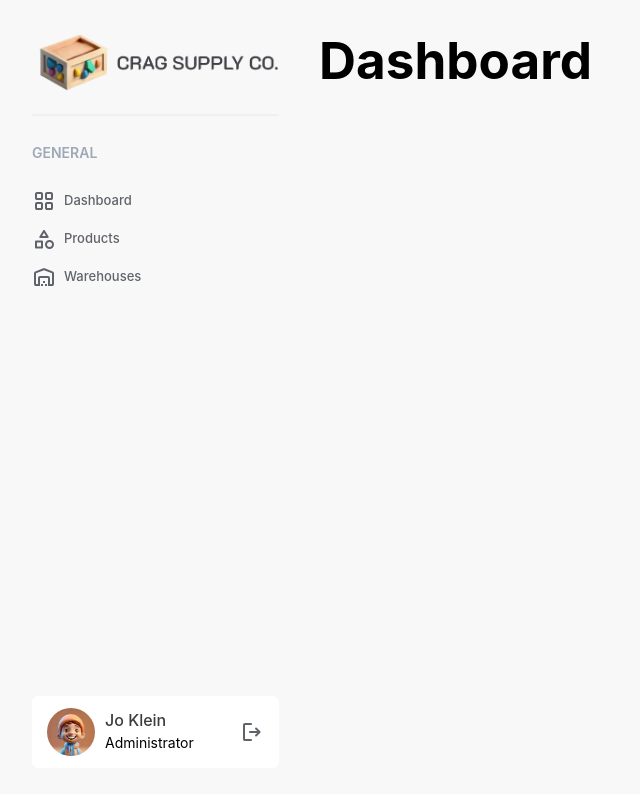
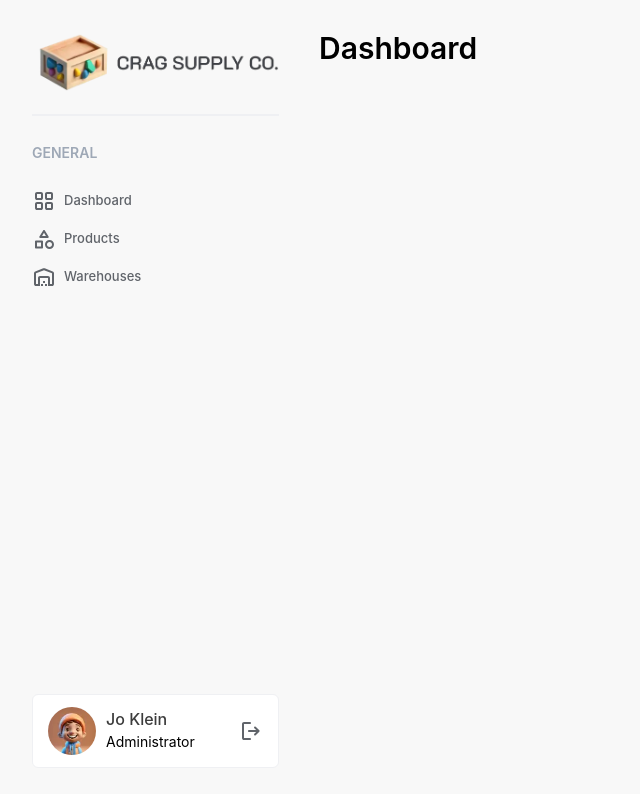
Before and after one commit to brittshook/inventory-mgmt-p1, a React (Vite) app in the folder frontend/: page / in a window 1280 px wide. Shown: the top 794 px of the page, without its empty margins (0-640 px from the left). Built offline with nearby package versions, Linux system fonts and the light colour scheme; no server answers.

Commit message:
update accent color

```diff
--- a/frontend/src/index.css
+++ b/frontend/src/index.css
@@ -13,8 +13,9 @@
   --text-color-primary-light: #9ea8b6;
   --text-color-secondary-medium: #60646a;
   --text-color-primary-dark: #3c3c3c;
-  --border-color-primary: #eff0f3;
-  --accent-color-blue: #08b3c9;
+  --border-color-light: #eff0f3;
+  --accent-color-blue: #1677ff;
+  --border-color: #e7e7e7;
 }
 
 * {
@@ -43,7 +44,8 @@ body {
 }
 
 h1 {
-  font-size: 3.2em;
+  font-size: 30px;
+  font-weight: 600;
   line-height: 1.1;
 }
 
```
